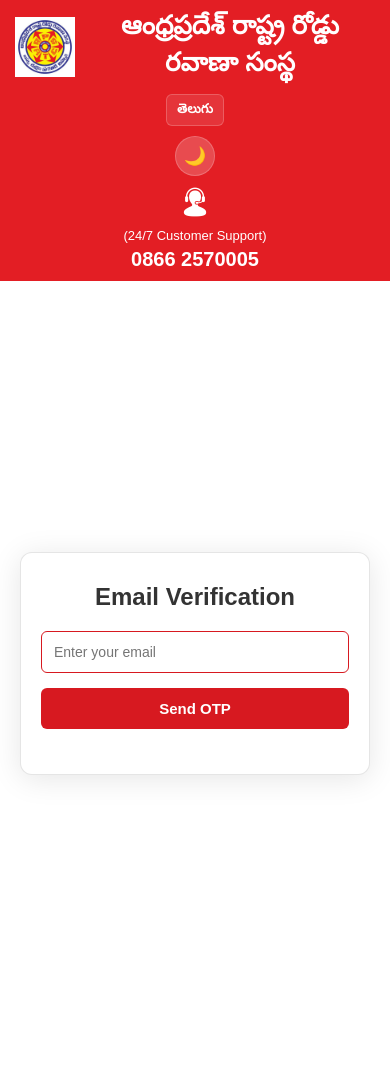
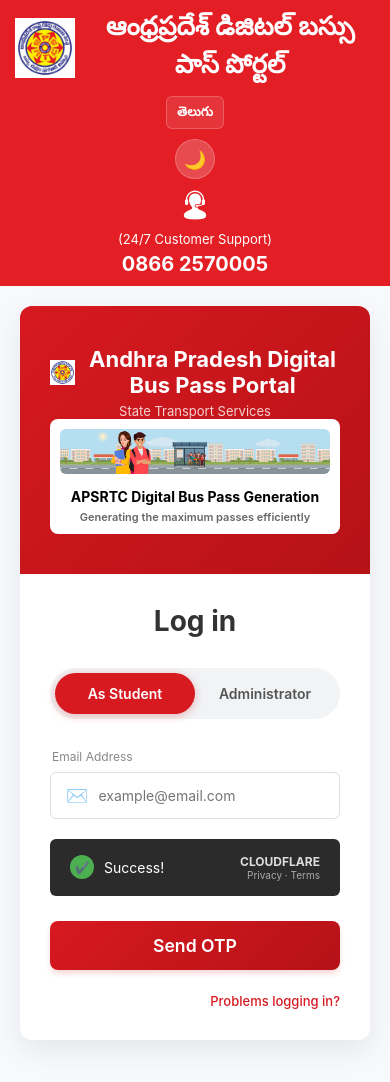
Before and after one commit to maneesha-9705/Bus-Pass-System, a React (Vite) app in the folder frontend/: page / in a window 390 px wide. Shown: the top 1082 px of the page. Before the commit the page ends 1045 px from the top, so only its background shows below. Built offline with nearby package versions, Linux system fonts and the light colour scheme.

Commit message:
login page interface is updated

```diff
--- a/frontend/src/components/EmailOtp.css
+++ b/frontend/src/components/EmailOtp.css
@@ -1,123 +1,421 @@
+/* EmailOtp.css */
 * {
   margin: 0;
   padding: 0;
   box-sizing: border-box;
-  font-family: Arial, sans-serif;
+  font-family: 'Inter', Arial, sans-serif;
 }
 
+.login-page-wrapper {
+  background-color: #f7f9fc;
+  min-height: 100vh;
+  display: flex;
+  flex-direction: column;
+}
+
+/* Floating Banner mimicking AICTE/EduSkills */
+.floating-banner-container {
+  display: flex;
+  align-items: center;
+  justify-content: space-between;
+  background-color: white;
+  padding: 10px 40px;
+  margin: 20px auto;
+  width: 90%;
+  max-width: 1000px;
+  border-radius: 50px;
+  box-shadow: 0 4px 15px rgba(0, 0, 0, 0.05);
+}
+
+.banner-logo {
+  height: 50px;
+  object-fit: contain;
+}
+
+.banner-logo-right {
+  height: 50px;
+  border-radius: 50%;
+  object-fit: contain;
+}
+
+.banner-title-box {
+  background-color: #1b65b6;
+  /* deep blue */
+  color: white;
+  padding: 15px 40px;
+  border-radius: 30px;
+  text-align: center;
+  box-shadow: inset 0 -3px 0 rgba(0, 0, 0, 0.2);
+}
+
+.banner-title-box h2 {
+  font-size: 20px;
+  font-weight: 700;
+  margin-bottom: 5px;
+}
+
+.banner-title-box p {
+  font-size: 14px;
+  font-weight: 500;
+  color: #ffeb3b;
+  /* yellow accent */
+}
+
+/* Support logos strip */
+.support-banner {
+  text-align: center;
+  padding: 10px 0;
+  margin-bottom: 20px;
+}
+
+.support-banner span {
+  font-size: 13px;
+  color: #666;
+  margin-right: 15px;
+  font-weight: 500;
+}
+
+.sponsor-logos {
+  display: inline-flex;
+  gap: 15px;
+  margin-top: 8px;
+  align-items: center;
+}
+
+.sponsor-chip {
+  padding: 6px 15px;
+  border: 1px solid #ddd;
+  border-radius: 4px;
+  font-size: 12px;
+  color: #555;
+  background: white;
+  font-weight: 600;
+}
+
+/* Split Card Layout */
 .otp-container {
-  min-height: calc(100vh - 80px);
+  flex: 1;
   display: flex;
   justify-content: center;
-  align-items: center;
-  /* background: linear-gradient(135deg, #b29cc9, #b8c1d1); */
-  background-color: var(--bg-color);
-  transition: background-color 0.3s ease;
+  align-items: flex-start;
+  padding: 20px;
+  margin-bottom: 40px;
 }
 
-.card {
-  background: var(--card-bg);
-  padding: 40px;
+.otp-wrapper {
+  display: flex;
   width: 100%;
-  max-width: 350px;
+  max-width: 900px;
+  background-color: white;
   border-radius: 12px;
-  box-shadow: var(--glass-shadow);
-  border: 1px solid var(--glass-border);
-  text-align: center;
-  position: relative;
-  transition: all 0.3s ease;
+  box-shadow: 0 10px 30px rgba(0, 0, 0, 0.08);
+  overflow: hidden;
+  min-height: 550px;
 }
 
-@media (max-width: 480px) {
-  .card {
-    padding: 30px 20px;
-  }
+/* Left Panel */
+.otp-left-panel {
+  background: linear-gradient(135deg, #d71920, #b51217);
+  width: 45%;
+  color: white;
+  padding: 40px 30px;
+  display: flex;
+  flex-direction: column;
+  justify-content: space-between;
+  align-items: center;
+  text-align: center;
 }
 
-.card h2 {
+.otp-branding h2 {
+  font-size: 22px;
+  display: flex;
+  align-items: center;
+  justify-content: center;
+  gap: 10px;
+  margin-bottom: 5px;
+  color: white;
+}
+
+.branding-icon {
+  width: 25px;
+}
+
+.otp-branding p {
+  font-size: 13px;
+  opacity: 0.8;
+}
+
+.left-hero-card {
+  background: white;
+  border-radius: 8px;
+  padding: 10px;
+  color: #333;
+  margin: auto 0;
+  /* Add auto vertical margins to center after dots removed */
+  width: 100%;
+}
+
+.hero-poster {
+  width: 100%;
+  border-radius: 6px;
+  margin-bottom: 10px;
+}
+
+.hero-text h3 {
+  font-size: 14px;
+  color: #000;
+  margin-bottom: 5px;
+}
+
+.hero-text p {
+  font-size: 11px;
+  color: #666;
+  font-weight: 600;
+}
+
+.carousel-dots {
+  display: flex;
+  gap: 8px;
+  margin-top: 30px;
+}
+
+.dot {
+  width: 10px;
+  height: 10px;
+  background: rgba(255, 255, 255, 0.4);
+  border-radius: 50%;
+  cursor: pointer;
+}
+
+.dot.active {
+  background: white;
+}
+
+/* Right Panel */
+.otp-right-panel {
+  width: 55%;
+  padding: 50px;
+  display: flex;
+  flex-direction: column;
+  justify-content: center;
+}
+
+.login-heading {
+  font-size: 28px;
+  color: #333;
+  text-align: center;
+  margin-bottom: 30px;
+  font-weight: 700;
+}
+
+/* Tabs */
+.role-tabs {
+  display: flex;
+  background: #f1f3f5;
+  border-radius: 30px;
+  padding: 5px;
+  margin-bottom: 30px;
+}
+
+.role-tab {
+  flex: 1;
+  padding: 12px 0;
+  border: none;
+  background: transparent;
+  border-radius: 25px;
+  font-weight: 600;
+  font-size: 14px;
+  color: #555;
+  cursor: pointer;
+  transition: all 0.3s;
+}
+
+.role-tab:hover:not(.active) {
+  background-color: #ffeaea;
+  /* Light red hover */
+  color: #d71920;
+}
+
+.role-tab.active {
+  background: #d71920;
+  color: white;
+  box-shadow: 0 2px 8px rgba(215, 25, 32, 0.3);
+}
+
+/* Login Method Radio */
+.login-method-toggle {
+  display: flex;
+  align-items: center;
+  gap: 15px;
+  margin-bottom: 25px;
+  font-size: 14px;
+}
+
+.login-with-text {
+  color: #555;
+}
+
+.radio-label {
+  display: flex;
+  align-items: center;
+  gap: 5px;
+  cursor: pointer;
+  color: #333;
+}
+
+/* Input Fields */
+.input-group {
   margin-bottom: 20px;
-  color: var(--text-primary);
+  text-align: left;
+}
+
+.mt-3 {
+  margin-top: 15px;
+}
+
+.input-label-text {
+  display: block;
+  font-size: 12px;
+  color: #888;
+  margin-bottom: 8px;
+  margin-left: 2px;
+}
+
+.input-with-icon {
+  display: flex;
+  align-items: center;
+  border: 1px solid #ddd;
+  border-radius: 6px;
+  padding: 0 15px;
+  transition: 0.3s;
+  background-color: white;
+}
+
+.input-with-icon:focus-within {
+  border-color: #1976d2;
+  box-shadow: 0 0 0 3px rgba(25, 118, 210, 0.1);
+}
+
+.input-icon {
+  color: #999;
+  font-size: 18px;
+  margin-right: 10px;
 }
 
 .input-field {
   width: 100%;
-  padding: 12px;
-  margin-bottom: 15px;
-  border-radius: 6px;
-  border: 1px solid #d71920;
-  /* Red border in light mode */
-  background-color: var(--card-bg);
-  color: var(--text-primary);
+  border: none;
+  padding: 14px 0;
+  outline: none;
   font-size: 14px;
-  transition: 0.3s;
+  color: #333;
+  background-color: transparent;
 }
 
-.input-field:focus {
-  border-color: #ff4d4d;
-  /* Lighter red on focus */
-  outline: none;
-  box-shadow: 0 0 5px rgba(215, 25, 32, 0.3);
+/* Cloudflare Mock */
+.cloudflare-mock {
+  display: flex;
+  justify-content: space-between;
+  align-items: center;
+  background: #2b2b2b;
+  color: white;
+  border-radius: 6px;
+  padding: 15px 20px;
+  margin-bottom: 25px;
 }
 
-[data-theme="dark"] .input-field {
-  border: 1px solid var(--glass-border);
+.cf-left {
+  display: flex;
+  align-items: center;
+  gap: 10px;
 }
 
-[data-theme="dark"] .input-field:focus {
-  border-color: var(--primary);
-  box-shadow: 0 0 5px var(--primary);
+.cf-check {
+  background: #4caf50;
+  border-radius: 50%;
+  width: 24px;
+  height: 24px;
+  display: flex;
+  justify-content: center;
+  align-items: center;
+  font-size: 12px;
 }
 
-.btn {
+.cf-text {
+  font-size: 14px;
+}
+
+.cf-right {
+  text-align: right;
+  font-size: 10px;
+  color: #aaa;
+  display: flex;
+  flex-direction: column;
+}
+
+.cf-logo-text {
+  font-weight: bold;
+  font-size: 12px;
+  color: #ddd;
+}
+
+/* Button */
+.submit-btn {
+  background: linear-gradient(135deg, #d71920, #b51217);
+  color: white;
   width: 100%;
-  padding: 12px;
+  padding: 14px;
   border: none;
   border-radius: 6px;
-  color: white;
-  font-size: 15px;
+  font-size: 16px;
+  font-weight: 600;
   cursor: pointer;
-  transition: 0.3s;
-  background-color: var(--primary);
+  transition: all 0.3s ease;
+  margin-bottom: 15px;
+  box-shadow: 0 4px 6px -1px rgba(215, 25, 32, 0.2);
 }
 
-.btn:hover {
-  background-color: var(--primary-hover);
+.submit-btn:hover {
+  background: linear-gradient(135deg, #c9302c, #a00c11);
   transform: translateY(-2px);
+  box-shadow: 0 6px 20px rgba(215, 25, 32, 0.3);
 }
 
-.send-btn {
-  margin-bottom: 15px;
-  background-color: #d71920;
-  /* Red in light mode */
+.login-footer {
+  text-align: right;
+  margin-top: 5px;
 }
 
-.send-btn:hover {
-  background-color: #ff4d4d;
-  /* Light red on hover in light mode */
+.login-footer a {
+  color: #d71920;
+  text-decoration: none;
+  font-size: 13px;
+  font-weight: 500;
 }
 
-[data-theme="dark"] .send-btn {
-  background-color: var(--primary);
-  /* Theme color in dark mode */
+.login-footer a:hover {
+  text-decoration: underline;
 }
 
-[data-theme="dark"] .send-btn:hover {
-  background-color: var(--primary-hover);
+/* Responsive */
+@media (max-width: 768px) {
+  .otp-wrapper {
+    flex-direction: column;
   }
 
-.verify-btn {
-  background-color: var(--success-text);
+  .otp-left-panel {
+    width: 100%;
   }
 
-.verify-btn:hover {
-  background-color: #90ee90;
-  /* Light green on hover */
-  color: #166534;
-  border: 1px solid #166534;
+  .otp-right-panel {
+    width: 100%;
+    padding: 30px;
   }
 
-[data-theme="dark"] .verify-btn:hover {
-  background-color: var(--success-bg);
-  color: var(--success-text);
-  border: 1px solid var(--success-text);
+  .floating-banner-container {
+    flex-direction: column;
+    padding: 20px;
+    border-radius: 20px;
+    gap: 15px;
   }
+}
--- a/frontend/src/components/EmailOtp.jsx
+++ b/frontend/src/components/EmailOtp.jsx
@@ -1,20 +1,36 @@
-import React, { useState } from "react";
+import React, { useState, useEffect } from "react";
 import { useNavigate } from "react-router-dom";
 import "./EmailOtp.css";
 import { useLanguage } from "../context/LanguageContext";
 import Header from "./header";
 
+const CAROUSEL_IMAGES = [
+  "/homebg.png"
+];
 
 function EmailOtp() {
   const [email, setEmail] = useState("");
   const [otp, setOtp] = useState("");
   const [otpSent, setOtpSent] = useState(false);
+  const [loginMethod, setLoginMethod] = useState("email");
+  const [loginRole, setLoginRole] = useState("student"); // student or admin
+  const [currentImageIndex, setCurrentImageIndex] = useState(0);
+
   const navigate = useNavigate();
   const { t } = useLanguage();
+
+  useEffect(() => {
+    // Carousel interval removed as there is only one image
+  }, []);
 
   const handleSendOtp = async () => {
     if (!email) {
       alert(t('please_enter_email_alert'));
+      return;
+    }
+
+    if (loginMethod === 'mobile') {
+      alert("Mobile OTP not yet implemented. Please use email.");
       return;
     }
 
@@ -61,42 +77,114 @@
   };
 
   return (
-    <>
+    <div className="login-page-wrapper">
       <Header />
+
+
+
       <div className="otp-container">
-        <div className="card">
-          <h2>{t('email_verification')}</h2>
+        <div className="otp-wrapper">
+          {/* Left Panel */}
+          <div className="otp-left-panel">
+            <div className="otp-branding">
+              <h2><img src="/logo.png" alt="Icon" className="branding-icon" /> {t('digital_bus_pass_system')}</h2>
+              <p>State Transport Services</p>
+            </div>
 
+            <div className="left-hero-card">
+              <img
+                src={CAROUSEL_IMAGES[currentImageIndex]}
+                alt="Bus Pass Virtual"
+                className="hero-poster"
+              />
+              <div className="hero-text">
+                <h3>APSRTC Digital Bus Pass Generation</h3>
+                <p>Generating the maximum passes efficiently</p>
+              </div>
+            </div>
+
+          </div>
+
+          {/* Right Panel */}
+          <div className="otp-right-panel">
+            <h2 className="login-heading">Log in</h2>
+
+            <div className="role-tabs">
+              <button
+                className={`role-tab ${loginRole === 'student' ? 'active' : ''}`}
+                onClick={() => setLoginRole('student')}
+              >
+                {t('as_user')}
+              </button>
+              <button
+                className={`role-tab ${loginRole === 'admin' ? 'active' : ''}`}
+                onClick={() => setLoginRole('admin')}
+              >
+                {t('as_admin')}
+              </button>
+            </div>
+
+
+
+            <div className="input-group">
+              <span className="input-label-text">{loginMethod === 'email' ? t('email') + ' Address' : t('mobile') + ' Number'}</span>
+              <div className="input-with-icon">
+                <span className="input-icon">✉️</span>
                 <input
-            type="email"
-            placeholder={t('enter_email')}
+                  type={loginMethod === 'email' ? "email" : "tel"}
                   value={email}
                   onChange={(e) => setEmail(e.target.value)}
                   className="input-field"
+                  placeholder={loginMethod === 'email' ? "example@email.com" : "9876543210"}
                 />
-
-          <button className="btn send-btn" onClick={handleSendOtp}>
-            {t('send_otp')}
-          </button>
+              </div>
+            </div>
 
             {otpSent && (
-            <>
+              <div className="input-group mt-3">
+                <span className="input-label-text">OTP</span>
+                <div className="input-with-icon">
+                  <span className="input-icon">🔑</span>
                   <input
                     type="text"
-                placeholder={t('enter_otp')}
                     value={otp}
                     onChange={(e) => setOtp(e.target.value)}
                     className="input-field"
+                    placeholder="Enter OTP"
                   />
+                </div>
+              </div>
+            )}
 
-              <button className="btn verify-btn" onClick={handleVerify}>
+            <div className="cloudflare-mock">
+              <div className="cf-left">
+                <span className="cf-check">✔️</span>
+                <span className="cf-text">{t('success_cloudflare')}</span>
+              </div>
+              <div className="cf-right">
+                <span className="cf-logo-text">CLOUDFLARE</span>
+                <span className="cf-links">Privacy · Terms</span>
+              </div>
+            </div>
+
+            {otpSent ? (
+              <button className="btn submit-btn" onClick={handleVerify}>
                 {t('verify')}
               </button>
-            </>
+            ) : (
+              <button className="btn submit-btn" onClick={handleSendOtp}>
+                {t('send_otp')}
+              </button>
             )}
+
+            <div className="login-footer">
+              <a href="#">{t('problems_logging_in')}</a>
+            </div>
+
           </div>
         </div>
-    </>
+      </div>
+    </div>
   );
 }
 
--- a/frontend/src/translations.js
+++ b/frontend/src/translations.js
@@ -1,8 +1,8 @@
 export const translations = {
     en: {
         // Header
-        telugu_title: "ఆంధ్రప్రదేశ్ రాష్ట్ర రోడ్డు రవాణా సంస్థ",
-        english_title: "Andhra Pradesh State Road Transport Corporation",
+        telugu_title: "ఆంధ్రప్రదేశ్ డిజిటల్ బస్సు పాస్ పోర్టల్",
+        english_title: "Andhra Pradesh Digital Bus Pass Portal",
         support_text: "(24/7 Customer Support)",
 
         // OTP / Login
@@ -17,6 +17,15 @@
         server_error_alert: "Server not connected",
         enter_otp_alert: "Enter OTP",
         otp_verify_failed_alert: "OTP verification failed",
+        as_user: "As Student",
+        as_admin: "Administrator",
+        login_with: "Login with:",
+        email: "Email",
+        mobile: "Mobile",
+        problems_logging_in: "Problems logging in?",
+        digital_bus_pass_system: "Andhra Pradesh Digital Bus Pass Portal",
+        apstrc_initiative: "An initiative of APSRTC",
+        success_cloudflare: "Success!",
 
         // Home
         welcome_title: "Welcome to Digital Bus Pass System",
@@ -306,7 +315,7 @@
         update_details_btn: "Update Details",
 
         // Footer
-        digital_bus_pass_system: "Digital Bus Pass System",
+        digital_bus_pass_system: "Andhra Pradesh Digital Bus Pass Portal",
         all_rights_reserved: "All rights reserved.",
         about_us: "About Us",
         contact: "Contact",
@@ -314,8 +323,8 @@
     },
     te: {
         // Header
-        telugu_title: "ఆంధ్రప్రదేశ్ రాష్ట్ర రోడ్డు రవాణా సంస్థ",
-        english_title: "ఆంధ్రప్రదేశ్ రాష్ట్ర రోడ్డు రవాణా సంస్థ",
+        telugu_title: "ఆంధ్రప్రదేశ్ డిజిటల్ బస్సు పాస్ పోర్టల్",
+        english_title: "Andhra Pradesh Digital Bus Pass Portal",
         support_text: "(24/7 కస్టమర్ సపోర్ట్)",
 
         // OTP / Login
@@ -330,6 +339,15 @@
         server_error_alert: "సర్వర్ కనెక్ట్ కాలేదు",
         enter_otp_alert: "OTP నమోదు చేయండి",
         otp_verify_failed_alert: "OTP ధృవీకరణ విఫలమైంది",
+        as_user: "విద్యార్థిగా",
+        as_admin: "అడ్మిన్‌గా / ట్రైనర్‌గా",
+        login_with: "దీనిలో లాగిన్ చేయండి:",
+        email: "ఈమెయిల్",
+        mobile: "మొబైల్",
+        problems_logging_in: "లాగిన్ చేయడంలో సమస్యలు ఉన్నాయా?",
+        digital_bus_pass_system: "డిజిటల్ బస్సు పాస్ సిస్టమ్",
+        apstrc_initiative: "APSRTC వారి చొరవ",
+        success_cloudflare: "విజయం!",
 
         // Home
         welcome_title: "డిజిటల్ బస్సు పాస్ వ్యవస్థకు స్వాగతం",
```
Lines whose indentation alone changed are shown as unchanged.
